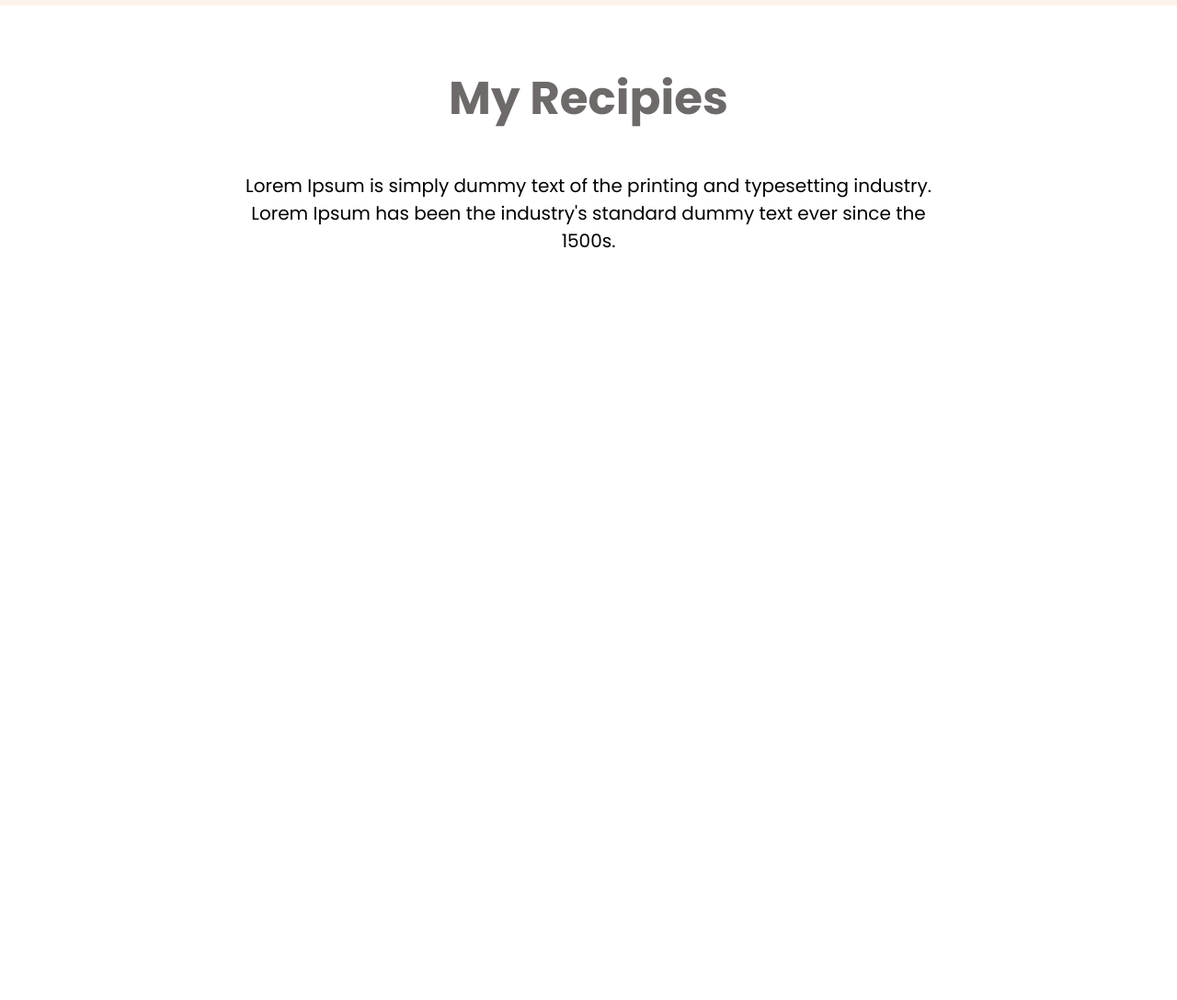
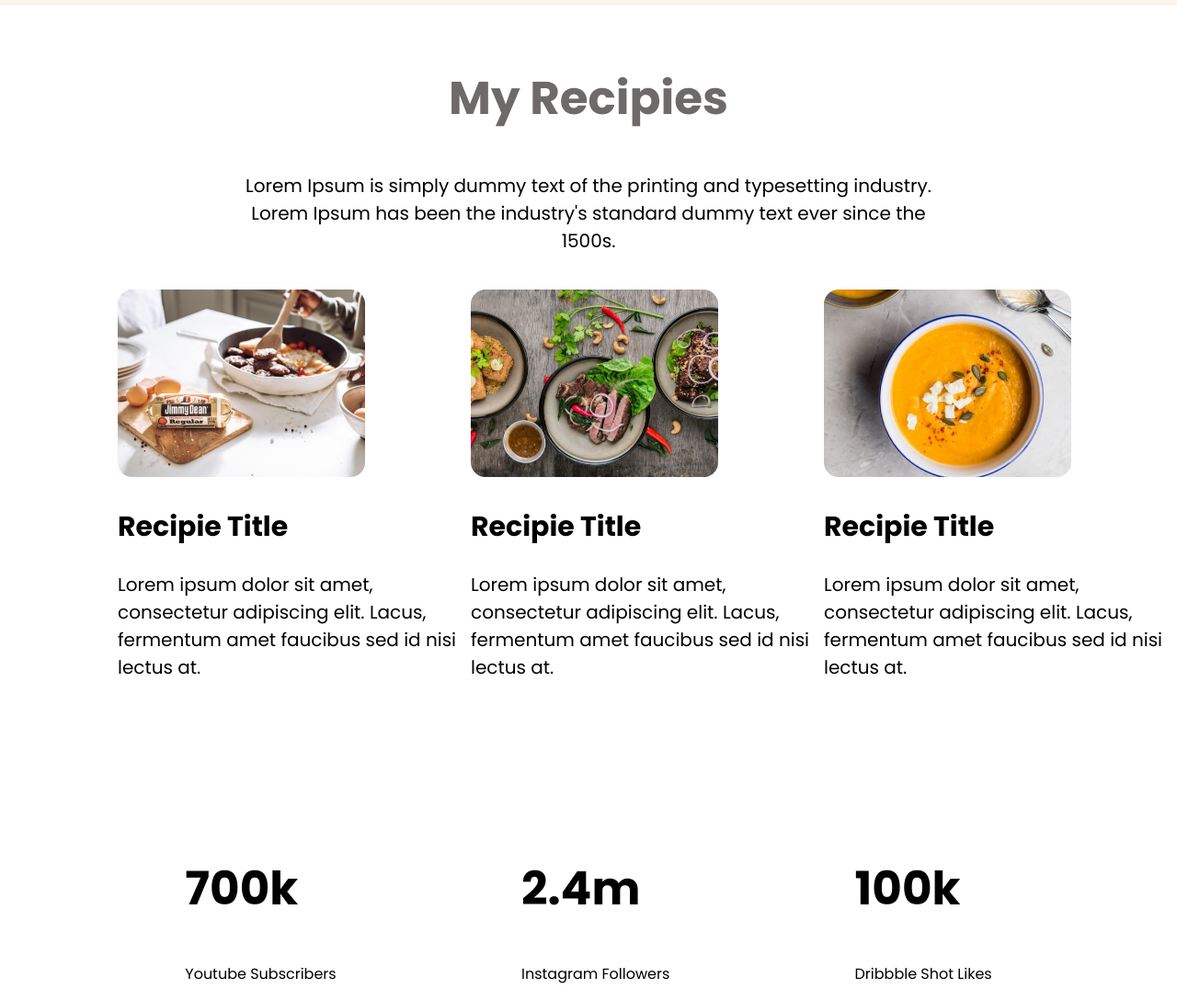
Before and after one commit to Abir18/food-network, a plain HTML site: page index.html in a window 1280 px wide. Shown: the part 1846-2934 px from the top of the page at 92% size. Before the commit the page ends 2143 px from the top, so only its background shows below. Drawn offline with Linux system fonts and the light colour scheme.

Commit message:
Before Footer

```diff
--- a/index.html
+++ b/index.html
@@ -65,6 +65,52 @@
           1500s.
         </p>
       </div>
+      <div class="recipies-img">
+        <div class="first-img-content">
+          <img src="images/food/Biscuits.jpg" alt="first-img" />
+          <h1>Recipie Title</h1>
+          <p>
+            Lorem ipsum dolor sit amet,<br />
+            consectetur adipiscing elit. Lacus,<br />
+            fermentum amet faucibus sed id nisi<br />
+            lectus at.
+          </p>
+        </div>
+        <div class="second-img-content">
+          <img src="images/food/Mutton.jpg" alt="first-img" />
+          <h1>Recipie Title</h1>
+          <p>
+            Lorem ipsum dolor sit amet,<br />
+            consectetur adipiscing elit. Lacus,<br />
+            fermentum amet faucibus sed id nisi<br />
+            lectus at.
+          </p>
+        </div>
+        <div class="third-img-content">
+          <img src="images/food/Soup.png" alt="first-img" />
+          <h1>Recipie Title</h1>
+          <p>
+            Lorem ipsum dolor sit amet,<br />
+            consectetur adipiscing elit. Lacus,<br />
+            fermentum amet faucibus sed id nisi<br />
+            lectus at.
+          </p>
+        </div>
+      </div>
+    </section>
+    <section class="subscriber">
+      <div class="youtube">
+        <h1>700k</h1>
+        <p>Youtube Subscribers</p>
+      </div>
+      <div class="instagram">
+        <h1>2.4m</h1>
+        <p>Instagram Followers</p>
+      </div>
+      <div class="dribbble">
+        <h1>100k</h1>
+        <p>Dribbble Shot Likes</p>
+      </div>
     </section>
   </body>
 </html>
--- a/styles.css
+++ b/styles.css
@@ -88,3 +88,32 @@ body {
 .recipies-content p {
   font-size: 20px;
 }
+.recipies-img {
+  display: flex;
+  margin-top: 3%;
+  margin-left: 10%;
+}
+.recipies-img img {
+  width: 70%;
+}
+.recipies-img h1 {
+  font-size: 30px;
+}
+.recipies-img p {
+  font-size: 20px;
+}
+.first-img-content {
+  /* border: 10px solid #ddd; */
+  /* box-shadow: 0 0 5px 2px #333; */
+}
+
+.subscriber {
+  margin-top: 10%;
+  display: flex;
+  /* align-items: center; */
+  justify-content: space-evenly;
+  box-shadow: ;
+}
+.subscriber h1 {
+  font-size: 50px;
+}
```
Also changed, not shown: images/food/Biscuits.jpg (renamed from images/food/Project Cover.jpg), images/food/Mutton.jpg (renamed from images/food/Project Cover1.jpg), images/food/Soup.png (renamed from images/food/Project Cover.png).
